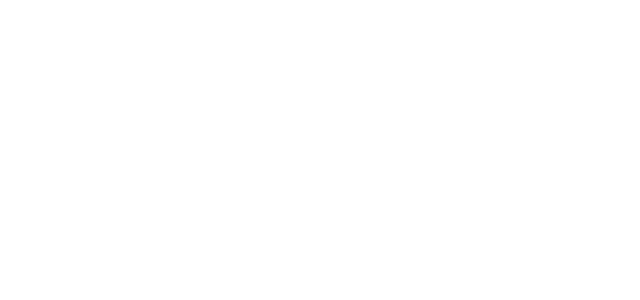
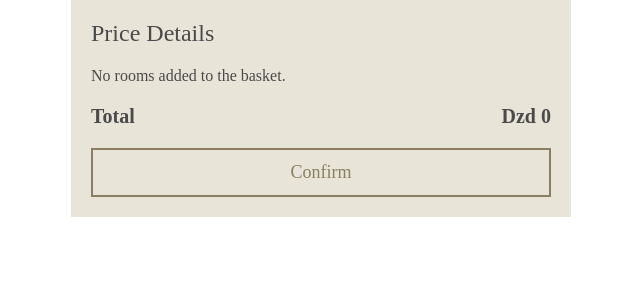
Before and after one commit to jafar-ab1/projet-2cp, a React (Vite) app in the folder FrontEnd/: page /Payment in a window 1280 px wide. Before the commit this address had no page. Shown: the top 300 px of the page, without its empty margins (319-959 px from the left). Built offline with nearby package versions, Linux system fonts and the light colour scheme; a web font is replaced by a local one.

Commit message:
Basket component

```diff
--- a/FrontEnd/src/App.jsx
+++ b/FrontEnd/src/App.jsx
@@ -11,6 +11,7 @@ import Page9 from "./Page9.jsx";
 import Page10 from "./Page1-0.jsx";
 import Booking from "./component/Main/Booking.jsx"
 import Page12 from "./Page12.jsx"
+import Basket from "./component/Main/Basket.jsx"
 
 function App() {
   return (
@@ -27,6 +28,7 @@ function App() {
       <Route path="/Wellness" element={<Page10/>}/>
       <Route path="/Book" element={<Booking/>}/>
       <Route path="/Choose" element={<Page12/>}/>
+      <Route path ="/Payment" element={<Basket/>}/>
     </Routes>
   );
 }
--- a/FrontEnd/src/Rooms.json
+++ b/FrontEnd/src/Rooms.json
@@ -6,7 +6,7 @@
     "bed_type": "1 King Bed + 1 Sofa Bed",
     "size": "50 m²",
     "description": "1 Bedroom, 1 Bath, 1 King, 2 Fulls, Sitting Area, TV, Butler’s Kitchen, Private",
-    "price": "Dzd 20,000",
+    "price": "20,000",
     "image_url": "/images/suite.jpg"
   },
   {
@@ -16,7 +16,7 @@
     "bed_type": "1 King Bed or 2 Twin Beds",
     "size": "35 m²",
     "description": "1 Bedroom, 1 Bath, 1 King, 2 Fulls, Sitting Area, TV, Butler’s Kitchen, Private",
-    "price": "Dzd 15,000",
+    "price": "15000",
     "image_url": "/images/deluxe.jpg"
   },
   {
@@ -26,7 +26,7 @@
     "bed_type": "1 Queen Bed or 2 Twin Beds",
     "size": "30 m²",
     "description": "1 Bedroom, 1 Bath, 1 King, 2 Fulls, Sitting Area, TV, Butler’s Kitchen, Private",
-    "price": "Dzd 12,000",
+    "price": "12000",
     "image_url": "/images/standard.jpg"
   }
 ]
--- /dev/null
+++ b/FrontEnd/src/component/Main/Basket.css
@@ -0,0 +1,89 @@
+.BasketWrapper {
+    max-width: 500px;
+    margin: 0 auto;
+    padding: 20px;
+    background-color: #e8e4d8; /* Light beige background */
+    font-family: 'Times New Roman', Times, serif;
+    color: #4a4a4a;
+  }
+
+  h1 {
+    font-size: 24px;
+    margin-bottom: 20px;
+    font-weight: normal;
+    color: #4a4a4a;
+  }
+
+  .BasketContainer {
+    margin-bottom: 20px;
+  }
+
+  .RoomItem {
+    border: 1px solid #ccc;
+    padding: 20px;
+    margin-bottom: 15px;
+    background-color: #f5f3eb;
+  }
+
+  .RoomItem:before {
+
+    display: block;
+    font-size: 20px;
+    font-weight: bold;
+    margin-bottom: 10px;
+    color: #4a4a4a;
+  }
+
+  .PDetail {
+    display: flex;
+    justify-content: space-between;
+    margin-bottom: 10px;
+  }
+
+  .PDetail p:first-child,
+  .PDetail p:nth-child(2) {
+    font-size: 18px;
+  }
+
+  .PDetail p:last-child {
+    font-size: 18px;
+    text-align: right;
+  }
+
+  .RoomItem > p {
+    margin: 8px 0;
+    font-size: 16px;
+    color: #4a4a4a;
+  }
+
+  .Total {
+    display: flex;
+    justify-content: space-between;
+    margin: 20px 0;
+    font-size: 20px;
+    font-weight: bold;
+  }
+
+  .Confirmation {
+    width: 100%;
+    padding: 12px;
+    background-color: transparent;
+    border: 2px solid #8a7e63;
+    color: #8a7e63;
+    font-size: 18px;
+    cursor: pointer;
+    font-family: 'Times New Roman', Times, serif;
+    transition: background-color 0.3s, color 0.3s;
+  }
+
+  .Confirmation:hover {
+    background-color: #8a7e63;
+    color: white;
+  }
+
+
+  span {
+    font-size: 16px;
+    vertical-align: top;
+    margin-right: 2px;
+  }
--- /dev/null
+++ b/FrontEnd/src/component/Main/Basket.jsx
@@ -0,0 +1,88 @@
+"use client"
+
+import { useState, useEffect } from "react"
+import "./Basket.css"
+
+function Basket() {
+  const [reservedRooms, setReservedRooms] = useState([])
+  const [retrievedData, setRetrievedData] = useState(null)
+  const [totalPrice, setTotalPrice] = useState(0)
+
+
+  // Function to calculate total price
+  const calculateTotalPrice = (rooms) => {
+    if (!rooms || rooms.length === 0) return 0
+    return rooms.reduce((sum, room) => sum + Number.parseFloat(room.price || 0), 0)
+  }
+
+
+  useEffect(() => {
+    const storedRooms = localStorage.getItem("ReserveRooms")
+    if (storedRooms) {
+      const parsedRooms = JSON.parse(storedRooms)
+      setReservedRooms(parsedRooms)
+
+
+      const total = calculateTotalPrice(parsedRooms)
+      setTotalPrice(total)
+      localStorage.setItem("TotalPrice", total.toString())
+    }
+
+    const storedData = localStorage.getItem("bookingData")
+    if (storedData) {
+      setRetrievedData(JSON.parse(storedData))
+    }
+
+
+  }, [])
+
+  useEffect(() => {
+    const total = calculateTotalPrice(reservedRooms)
+    setTotalPrice(total)
+    localStorage.setItem("TotalPrice", total.toString())
+  }, [reservedRooms])
+
+
+  const formatDate = (dateString) => {
+    if (!dateString) return "Invalid Date"
+    const options = { weekday: "short", month: "short", day: "numeric", year: "numeric" }
+    return new Date(dateString).toLocaleDateString("en-US", options)
+  }
+
+  return (
+    <div className="BasketWrapper">
+      <h1>Price Details</h1>
+      {reservedRooms.length === 0 ? (
+        <p>No rooms added to the basket.</p>
+      ) : (
+        <div className="BasketContainer">
+          {reservedRooms.map((room, index) => (
+            <div key={index} className="RoomItem">
+              <h2 className="RoomNumber">Room {index + 1}</h2>
+              <div className="PDetail">
+                <p>
+                  {retrievedData.selectedBranch}, {room.title}
+                </p>
+                <p></p>
+                <p>Dzd {room.price}</p>
+              </div>
+              <p>
+                {formatDate(retrievedData.checkInDate)} - {formatDate(retrievedData.checkOutDate)}
+              </p>
+              <p>
+                {retrievedData.adults} Adults and {retrievedData.children} children
+              </p>
+            </div>
+          ))}
+        </div>
+      )}
+      <div className="Total">
+        <p>Total</p>
+        <p>Dzd {totalPrice}</p>
+      </div>
+      <button className="Confirmation">Confirm</button>
+    </div>
+  )
+}
+
+export default Basket
--- a/FrontEnd/src/component/Main/Booking3.jsx
+++ b/FrontEnd/src/component/Main/Booking3.jsx
@@ -1,11 +1,25 @@
 import roomsData from "../../rooms.json";
-import "./Booking3.css"
-import { useState } from "react"
+import "./Booking3.css";
+import { useState, useEffect } from "react";
+import { useNavigate } from "react-router-dom";
+
 
 function Booking3() {
+  const [rooms, setRooms] = useState(roomsData);
+  const [reserveRooms, setReserveRooms] = useState([]);
+  const navigate = useNavigate();
+  useEffect(() => {
+    localStorage.setItem("ReserveRooms", JSON.stringify(reserveRooms));
+  }, [reserveRooms]);
 
-    const [rooms, setRooms] = useState(roomsData);
-return(
+  const addToBasket = (room) => {
+
+    const newRoom = { ...room };
+
+    setReserveRooms((prevRooms) => [...prevRooms, newRoom]);
+  };
+
+  return (
     <>
       <div className="RoomsWrapper">
         <div className="AvailableRooms">
@@ -31,17 +45,16 @@ return(
                   <p>{room.price}</p>
                   <p> per night</p>
                   <p>Excluding taxes and fees</p>
-    <button>Add to Basket</button>
+                  <button onClick={() => addToBasket(room)}>Add to Basket</button>
                 </div>
               </div>
             </div>
           ))}
-
         </div>
-<button className="CheckOut">Check Out</button>
+        <button className="CheckOut"  onClick={() => navigate("/Payment")}>Check Out</button>
       </div>
     </>
-)
+  );
+}
 
-}
-export default Booking3
+export default Booking3;
```
Also changed, not shown: FrontEnd/src/component/Main/CheckOut.jsx (added, +28 -0 lines). Lines whose indentation alone changed are shown as unchanged.
